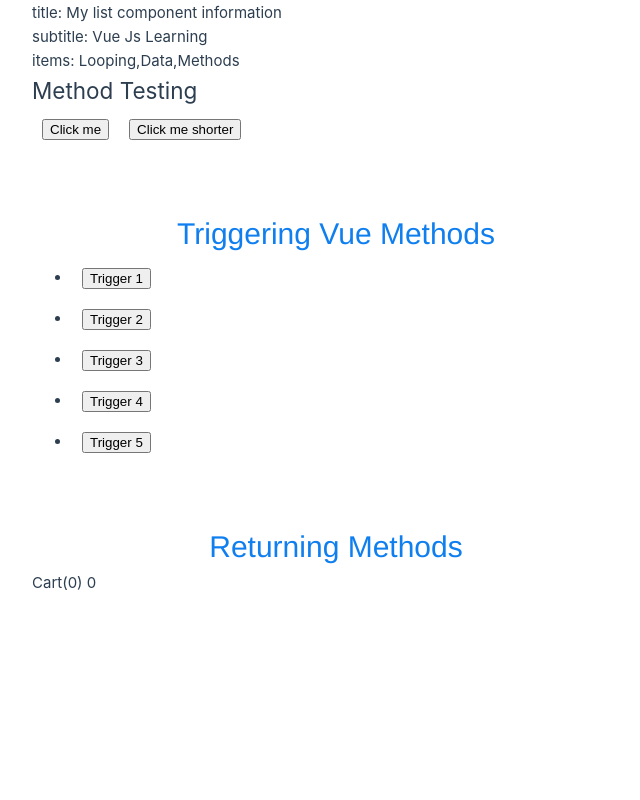
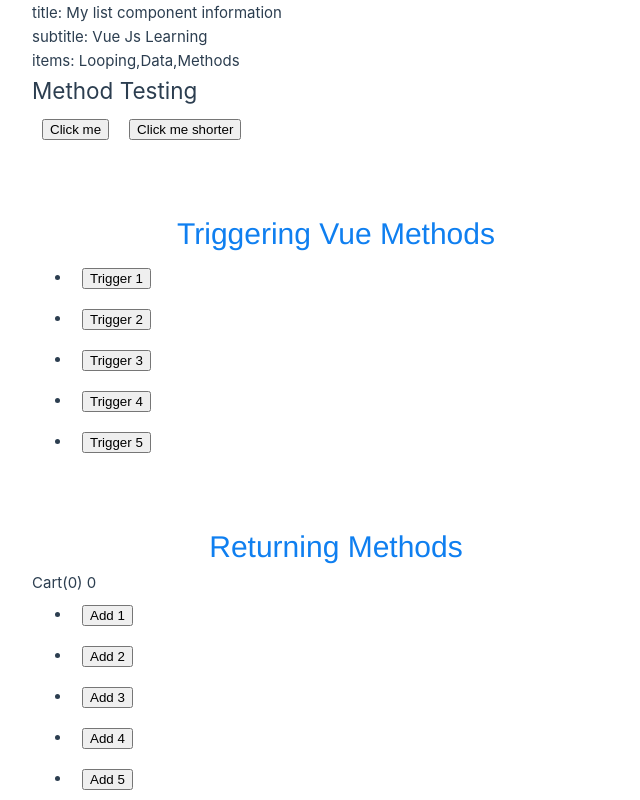
Before and after one commit to ProgrammerSohan/Vue-Js3_Frontend-Dev, a Vue app in the folder s1_ch1/first_app/: page / in a window 1280 px wide. Shown: the part 2317-3117 px from the top of the page, without its empty margins (0-640 px from the left). Before the commit the page ends 2912 px from the top, so only its background shows below. Built offline with nearby package versions, Linux system fonts and the light colour scheme.

Commit message:
1.26_returning data using methods_p2

```diff
--- a/s1_ch1/first_app/src/components/Exercise1-09.vue
+++ b/s1_ch1/first_app/src/components/Exercise1-09.vue
@@ -2,6 +2,15 @@
     <div>
         <h1>Returning Methods</h1>
         <div>Cart({{ totalItems}}) {{totalCost}}</div>
+        <ul>
+            <li v-for="n in 5" :key="n">
+                <button @click="addToCart(n)">
+                    Add {{ n }}
+                </button>
+
+            </li>
+
+        </ul>
     </div>
 </template>
 <script>
@@ -26,5 +35,8 @@
 
 </script>
 <style>
+button {
+    margin: 10px;
+}
 
 </style>
```
